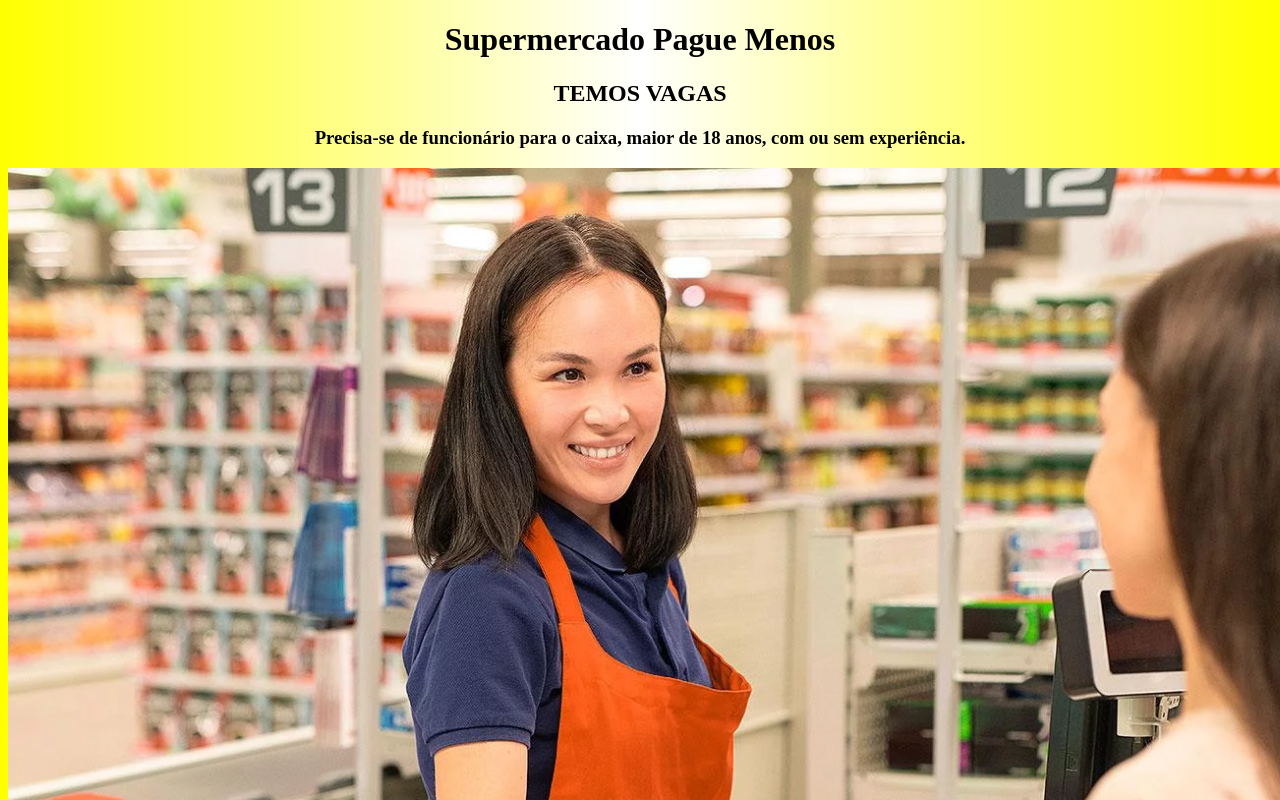
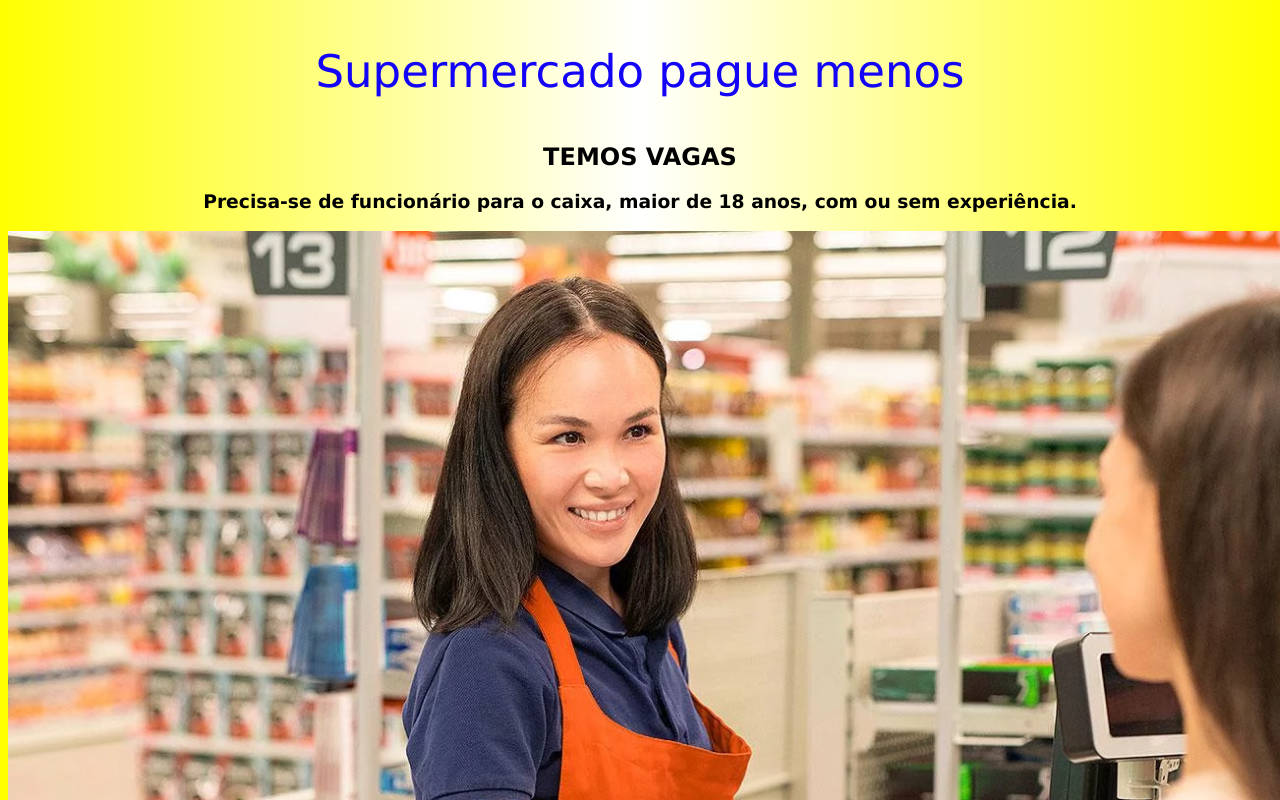
Before and after one commit to Carolcremonezi/Vagadeemprego, a plain HTML site: page index.html in a window 1280 px wide. Shown: the top 800 px of the page. Drawn offline with Linux system fonts and the light colour scheme.

Commit message:
Add files via upload

```diff
--- a/index.html
+++ b/index.html
@@ -14,7 +14,7 @@
             <div>
             </div>
         </header>
-        <h1>Supermercado Pague Menos</h1>
+        <p style="color: rgb(19, 3, 247);">Supermercado pague menos</p>
         <h2>TEMOS VAGAS</h2>
         <h3>Precisa-se de funcionário para o caixa, maior de 18 anos, com ou sem experiência.</h3>
         <img src="y47wauu9RISnzpV0kGSj.webp" width="1550" height="1200">
--- a/styles.css
+++ b/styles.css
@@ -1,3 +1,5 @@
 body{background-color:yellow;}
 body{background-image: linear-gradient(to right, yellow, white, yellow);}
 body{text-align: center;}
+p {font-size: 45px;}
+body{font-family: 'Lucida Sans', 'Lucida Sans Regular', 'Lucida Grande', 'Lucida Sans Unicode', Geneva, Verdana, sans-serif;}
```
